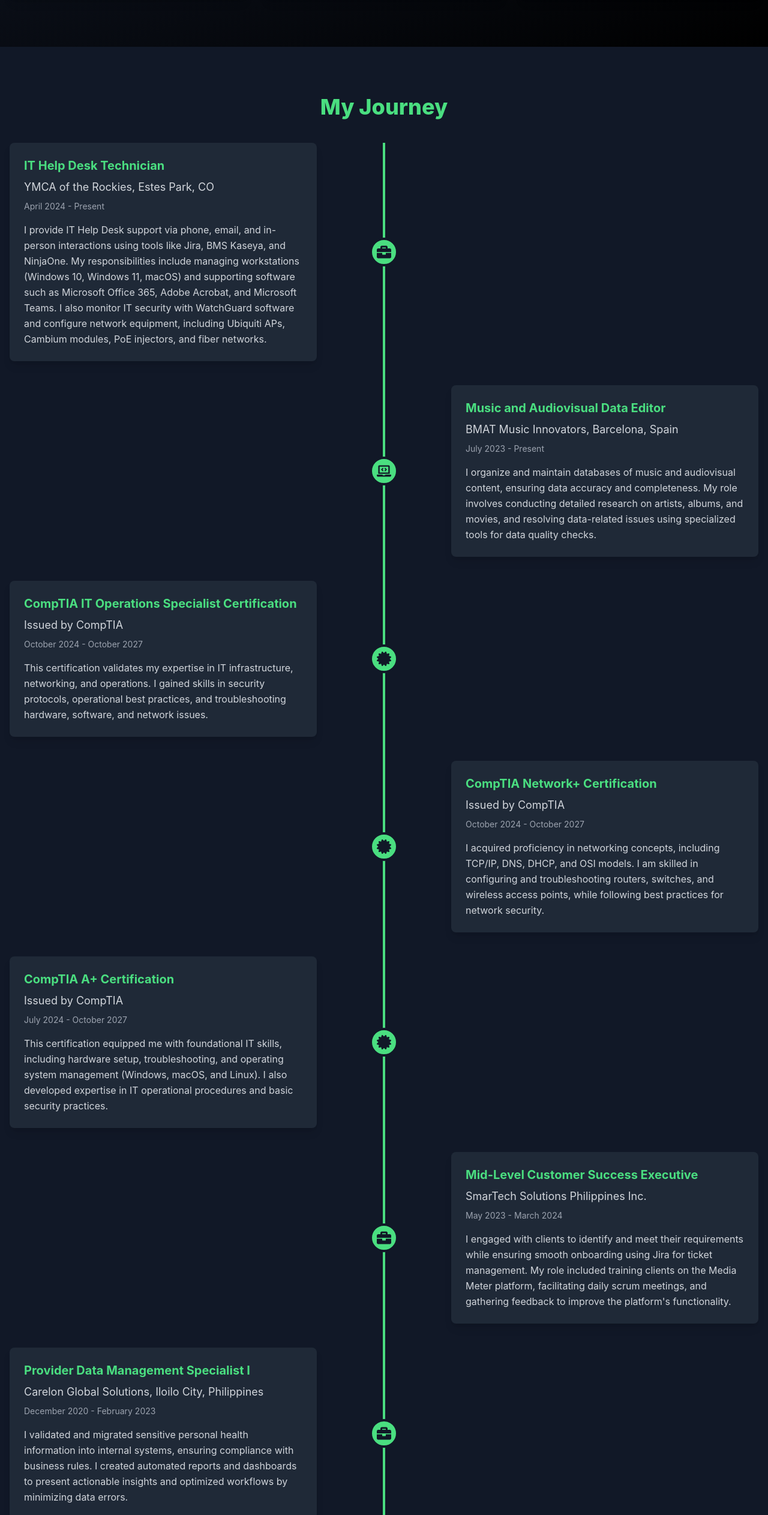
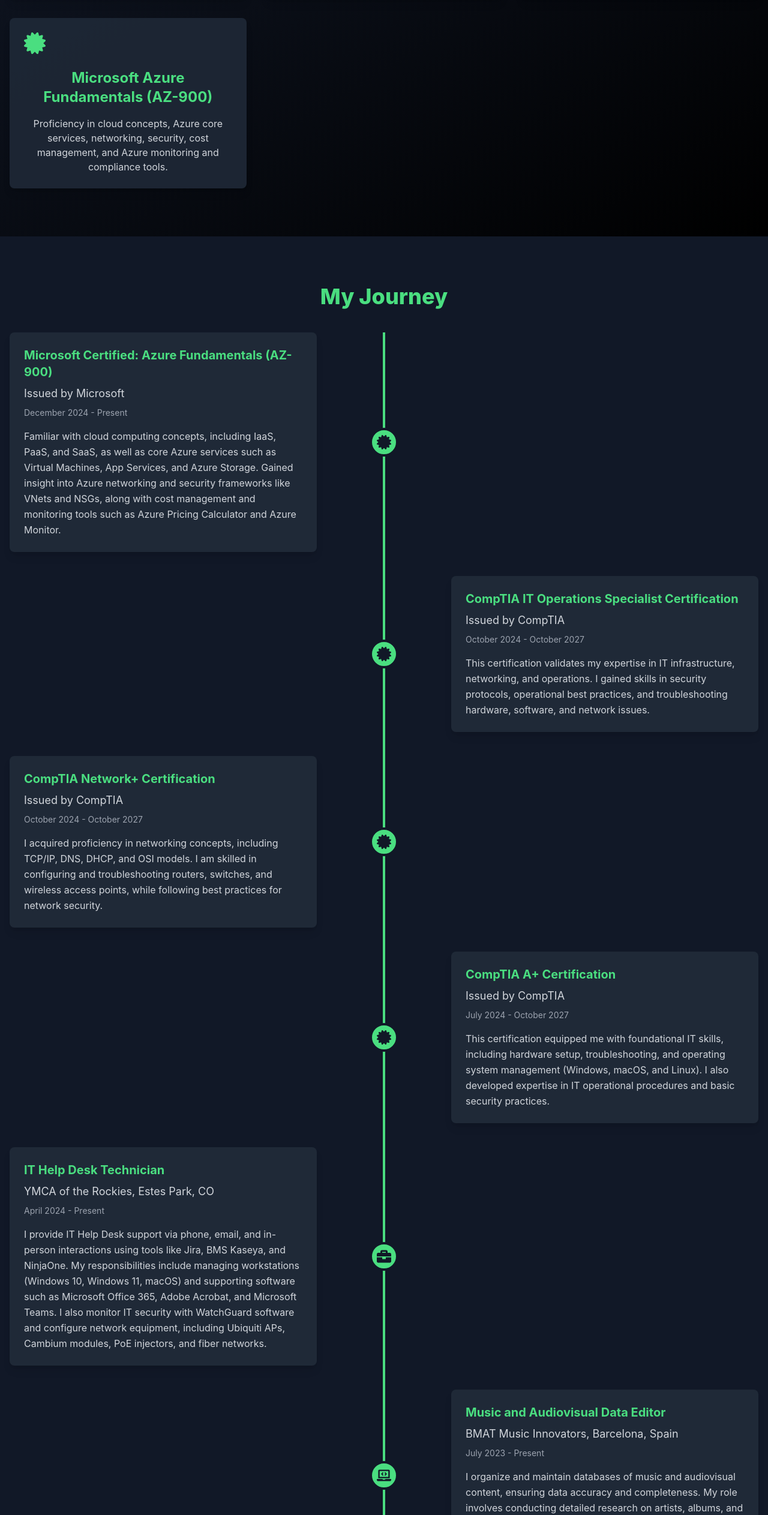
Before and after one commit to lowesitoo/alm-portfolio, a React (Create React App) app: page / in a window 1280 px wide. Shown: the part 2202-4727 px from the top of the page at 60% size. Built offline with nearby package versions, Linux system fonts and the light colour scheme.

Commit message:
updated az-900 certification

```diff
--- a/src/components/Certifications.js
+++ b/src/components/Certifications.js
@@ -13,6 +13,11 @@
     {
       name: "CompTIA IT Operations Specialist",
       description: "Validated expertise in IT infrastructure and operations.",
+    },
+    {
+      name: "Microsoft Azure Fundamentals (AZ-900)",
+      description:
+        "Proficiency in cloud concepts, Azure core services, networking, security, cost management, and Azure monitoring and compliance tools.",
     },
   ];
 
--- a/src/components/Timeline.js
+++ b/src/components/Timeline.js
@@ -7,27 +7,13 @@
 
 const timelineData = [
   {
-    title: "IT Help Desk Technician",
-    institution: "YMCA of the Rockies, Estes Park, CO",
-    startDate: "April 2024",
+    title: "Microsoft Certified: Azure Fundamentals (AZ-900)",
+    institution: "Issued by Microsoft",
+    startDate: "December 2024",
     endDate: "Present",
     description: `
-      I provide IT Help Desk support via phone, email, and in-person interactions using tools like Jira, BMS Kaseya, and NinjaOne.
-      My responsibilities include managing workstations (Windows 10, Windows 11, macOS) and supporting software such as Microsoft Office 365, Adobe Acrobat, and Microsoft Teams.
-      I also monitor IT security with WatchGuard software and configure network equipment, including Ubiquiti APs, Cambium modules, PoE injectors, and fiber networks.
-    `,
-    icon: <FaBriefcase />,
-  },
-  {
-    title: "Music and Audiovisual Data Editor",
-    institution: "BMAT Music Innovators, Barcelona, Spain",
-    startDate: "July 2023",
-    endDate: "Present",
-    description: `
-      I organize and maintain databases of music and audiovisual content, ensuring data accuracy and completeness.
-      My role involves conducting detailed research on artists, albums, and movies, and resolving data-related issues using specialized tools for data quality checks.
-    `,
-    icon: <FaLaptopCode />,
+Familiar with cloud computing concepts, including IaaS, PaaS, and SaaS, as well as core Azure services such as Virtual Machines, App Services, and Azure Storage. Gained insight into Azure networking and security frameworks like VNets and NSGs, along with cost management and monitoring tools such as Azure Pricing Calculator and Azure Monitor.    `,
+    icon: <FaCertificate />,
   },
   {
     title: "CompTIA IT Operations Specialist Certification",
@@ -61,6 +47,29 @@
       I also developed expertise in IT operational procedures and basic security practices.
     `,
     icon: <FaCertificate />,
+  },
+  {
+    title: "IT Help Desk Technician",
+    institution: "YMCA of the Rockies, Estes Park, CO",
+    startDate: "April 2024",
+    endDate: "Present",
+    description: `
+      I provide IT Help Desk support via phone, email, and in-person interactions using tools like Jira, BMS Kaseya, and NinjaOne.
+      My responsibilities include managing workstations (Windows 10, Windows 11, macOS) and supporting software such as Microsoft Office 365, Adobe Acrobat, and Microsoft Teams.
+      I also monitor IT security with WatchGuard software and configure network equipment, including Ubiquiti APs, Cambium modules, PoE injectors, and fiber networks.
+    `,
+    icon: <FaBriefcase />,
+  },
+  {
+    title: "Music and Audiovisual Data Editor",
+    institution: "BMAT Music Innovators, Barcelona, Spain",
+    startDate: "July 2023",
+    endDate: "Present",
+    description: `
+      I organize and maintain databases of music and audiovisual content, ensuring data accuracy and completeness.
+      My role involves conducting detailed research on artists, albums, and movies, and resolving data-related issues using specialized tools for data quality checks.
+    `,
+    icon: <FaLaptopCode />,
   },
   {
     title: "Mid-Level Customer Success Executive",
```
Lines whose indentation alone changed are shown as unchanged.
